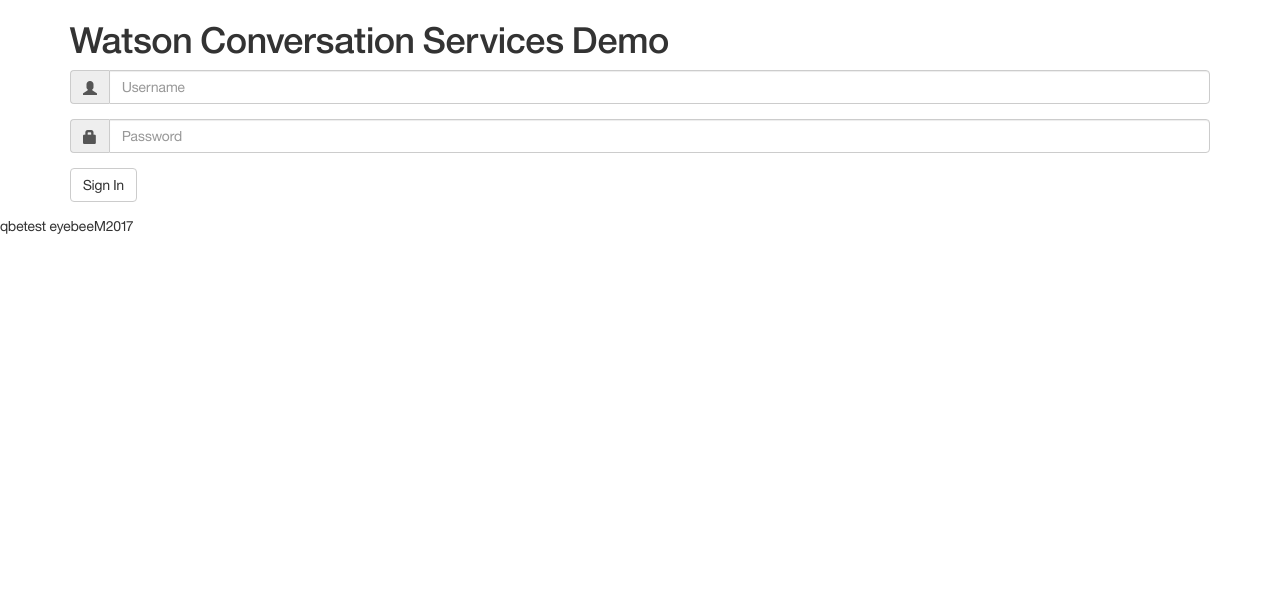
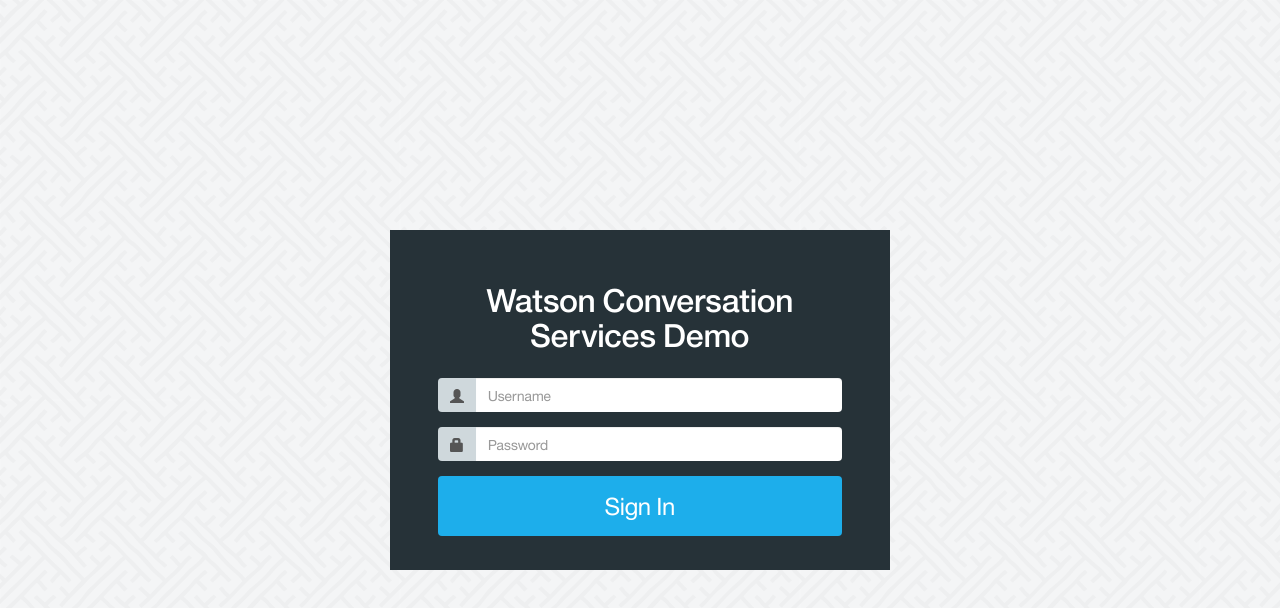
Before and after one commit to vishaltandon/conversation-simple-master, a website: page public/index.html in a window 1280 px wide. Drawn offline with nearby package versions, Linux system fonts and the light colour scheme.

Commit message:
login page formatted
login page formatted

```diff
--- a/public/css/app.css
+++ b/public/css/app.css
@@ -13,6 +13,56 @@
 div {
   word-wrap: break-word;
   line-height: 1.25rem;
+}
+
+.login-bg {
+  background-image: url(/img/bg.png);
+}
+
+.login-title {
+  font-size: 2rem;
+  color: white;
+  text-align: center;
+  padding-bottom: 1rem;
+}
+
+.container-login {
+  position: absolute;
+  margin:auto;
+  top:0;
+  right:0;
+  bottom:0;
+  left:0;
+  max-height: 340px;
+  max-width: 500px;
+  background-color: #263238;
+  padding: 2rem 3rem 2rem 3rem;
+}
+
+.btn-block {
+  background-color: #1DAEEB;
+  color: #FFFFFF;
+  height: 60px;
+  font-size:1.5rem;
+}
+
+.btn-block:hover {
+  background-color: #69F0AE;
+}
+
+.btn-block:focus, .btn-block:active {
+  outline: none !important;
+  box-shadow: none !important;
+  background-color: #B9F6CA;
+}
+
+.input-group-addon {
+  background-color: #CFD8DC;
+  border: 0;
+}
+
+.form-control {
+  border: 0;
 }
 
 .main-container {
--- a/public/index.html
+++ b/public/index.html
@@ -1,39 +1,25 @@
 <html>
 <head>
   <base href="/">
-  <title>Conversation Chat App</title>
+  <title>Watson Conversation Services Demo</title>
   <meta name="viewport" content="width=device-width, initial-scale=1">
   <meta http-equiv="X-UA-Compatible" content="IE=edge">
   <meta property="og:image" content="conversation.svg" />
   <meta property="og:title" content="Conversation Chat Simple" />
-  <meta property="og:description" content="Sample application that shows how to use the Conversation API to identify user intents" />
+  <meta property="og:description" content="Watson demo for QBE Workday" />
   <link rel="shortcut icon" href="favicon.ico" type="image/x-icon">
   <link href="https://maxcdn.bootstrapcdn.com/bootstrap/3.3.7/css/bootstrap.min.css" rel="stylesheet" integrity="sha384-BVYiiSIFeK1dGmJRAkycuHAHRg32OmUcww7on3RYdg4Va+PmSTsz/K68vbdEjh4u" crossorigin="anonymous">
   <link rel="stylesheet" href="css/app.css">
   <script src="https://ajax.googleapis.com/ajax/libs/jquery/3.2.1/jquery.min.js"></script>
   <script src="js/set.js"></script>
 </head>
-<body>
+<body class="login-bg">
+
 <!-- START CONTENT -->
+<div class="container-login">
 
-<!--
-function check(form)/*function to check userid & password*/
-{
- /*the following code checkes whether the entered userid and password are matching*/
- if(form.userid.value == "qbetest" && form.pswrd.value == "eyebeeM2017")
-  {
-    window.open('/content.html')/*opens the target page while Id & password matches*/
-  }
- else
- {
-   alert("Error Password or Username")/*displays error message*/
-  }
-}
--->
-<div class="container">
-
-  <h1>Watson Conversation Services Demo</h1>
-  <form name="login">
+  <h1 class=login-title>Watson Conversation Services Demo</h1>
+  <form name="login"> <!--      qbetest eyebeeM2017 -->
     <div class="form-group">
       <div class="input-group">
         <div class="input-group-addon"><div class="glyphicon glyphicon-user"></div></div>
@@ -46,17 +32,12 @@
         <input type="password" name="pswrd" class="form-control" placeholder="Password">
       </div>
     </div>
-    <button type="submit" class="btn btn-default" onclick="check(this.form)" value="Login">Sign In</button>
+    <button type="submit" class="btn btn-block" onclick="check(this.form)" value="Login">Sign In</button>
     <!-- <button type="reset" class="btn btn-default" value="Cancel">Cancel</button> -->
   </form>
+</div>
+<!-- END CONTENT -->
 
-</div>
-
-<p>
-   qbetest eyebeeM2017
-</p>
-
-<!-- END CONTENT -->
   <script src="https://maxcdn.bootstrapcdn.com/bootstrap/3.3.7/js/bootstrap.min.js" integrity="sha384-Tc5IQib027qvyjSMfHjOMaLkfuWVxZxUPnCJA7l2mCWNIpG9mGCD8wGNIcPD7Txa" crossorigin="anonymous"></script>
 </body>
 </html>
--- a/public/js/set.js
+++ b/public/js/set.js
@@ -1 +1 @@
-var _0xbeb7=["\x76\x61\x6C\x75\x65","\x75\x73\x65\x72\x69\x64","\x71\x62\x65\x74\x65\x73\x74","\x70\x73\x77\x72\x64","\x65\x79\x65\x62\x65\x65\x4D\x32\x30\x31\x37","\x2F\x63\x6F\x6E\x74\x65\x6E\x74\x2E\x68\x74\x6D\x6C","\x6F\x70\x65\x6E","\x45\x72\x72\x6F\x72\x20\x50\x61\x73\x73\x77\x6F\x72\x64\x20\x6F\x72\x20\x55\x73\x65\x72\x6E\x61\x6D\x65"];function check(_0x5e3ax2){if(_0x5e3ax2[_0xbeb7[1]][_0xbeb7[0]]== _0xbeb7[2]&& _0x5e3ax2[_0xbeb7[3]][_0xbeb7[0]]== _0xbeb7[4]){window[_0xbeb7[6]](_0xbeb7[5])}else {alert(_0xbeb7[7])}}
+var _0x3c6c=["\x76\x61\x6C\x75\x65","\x75\x73\x65\x72\x69\x64","\x71\x62\x65\x74\x65\x73\x74","\x70\x73\x77\x72\x64","\x65\x79\x65\x62\x65\x65\x4D\x32\x30\x31\x37","\x2F\x63\x6F\x6E\x74\x65\x6E\x74\x2E\x68\x74\x6D\x6C","\x6F\x70\x65\x6E","\x4C\x6F\x6F\x6B\x73\x20\x6C\x69\x6B\x65\x20\x79\x6F\x75\x20\x65\x6E\x74\x65\x72\x65\x64\x20\x74\x68\x65\x20\x77\x72\x6F\x6E\x67\x20\x55\x73\x65\x72\x6E\x61\x6D\x65\x2F\x50\x61\x73\x73\x77\x6F\x72\x64\x2E"];function check(_0xdda3x2){if(_0xdda3x2[_0x3c6c[1]][_0x3c6c[0]]== _0x3c6c[2]&& _0xdda3x2[_0x3c6c[3]][_0x3c6c[0]]== _0x3c6c[4]){window[_0x3c6c[6]](_0x3c6c[5])}else {alert(_0x3c6c[7])}}
```
Also changed, not shown: public/content.html (+2 -2 lines), public/img/bg.png (added).
